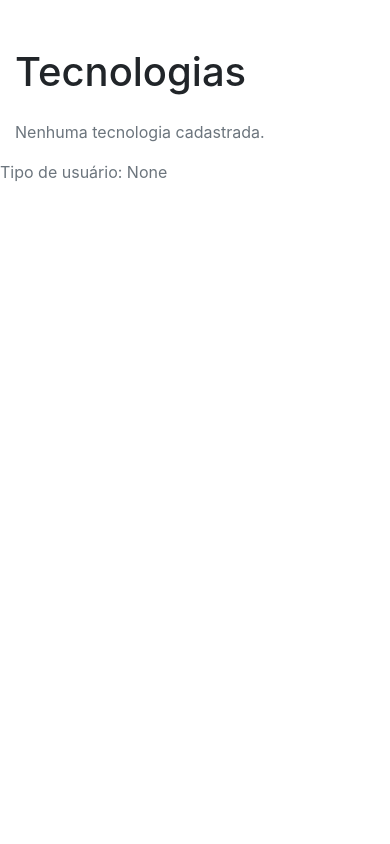
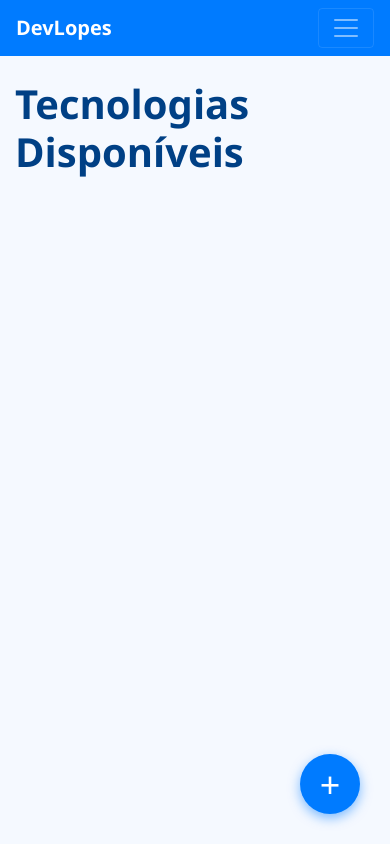
Before and after one commit to llssants/DevLopes, a Django app: page /tecnologias.html in a window 390 px wide. Run offline with Django 5.2, Linux system fonts and the light colour scheme; data that the repository does not hold is empty.

Commit message:
Add files via upload

```diff
--- a/app/templates/tecnologias.html
+++ b/app/templates/tecnologias.html
@@ -1,76 +1,242 @@
 <!DOCTYPE html>
 <html lang="pt-br">
+
 <head>
   <meta charset="UTF-8" />
-  <meta name="viewport" content="width=device-width, initial-scale=1" />
-  <title>Tecnologias - DevLopes</title>
+  <meta name="viewport" content="width=device-width, initial-scale=1, shrink-to-fit=no" />
+  <title>Projetos - DevLopes</title>
 
-  <!-- Bootstrap CSS CDN -->
-  <link
-    href="https://cdn.jsdelivr.net/npm/bootstrap@4.6.2/dist/css/bootstrap.min.css"
-    rel="stylesheet"
-  />
+  <!-- Bootstrap CSS -->
+  <link rel="stylesheet" href="https://cdn.jsdelivr.net/npm/bootstrap@4.6.2/dist/css/bootstrap.min.css" />
+  <style>
+    body {
+      background: #f5f9ff;
+      font-family: "Segoe UI", Tahoma, Geneva, Verdana, sans-serif;
+      color: #333;
+    }
 
-  <!-- Estilo personalizado para o botão flutuante -->
-  <style>
-    .float-button {
+    .navbar {
+      background-color: #007bff;
+    }
+
+    .navbar-brand,
+    .navbar-nav .nav-link {
+      color: white !important;
+      font-weight: 600;
+    }
+
+    .navbar-nav .nav-link:hover {
+      text-decoration: underline;
+    }
+
+    h1 {
+      font-weight: 700;
+      color: #004085;
+      margin-bottom: 30px;
+    }
+
+    .card-project {
+      background: white;
+      border-radius: 10px;
+      box-shadow: 0 2px 10px rgba(0, 0, 0, 0.1);
+      margin-bottom: 20px;
+      padding: 20px 25px;
+      cursor: pointer;
+      transition: box-shadow 0.3s ease, transform 0.2s ease;
+      position: relative;
+    }
+
+    .card-project:hover {
+      box-shadow: 0 6px 20px rgba(0, 0, 0, 0.15);
+      transform: translateY(-4px);
+    }
+
+    .card-title {
+      font-weight: 700;
+      font-size: 1.3rem;
+      margin-bottom: 10px;
+      color: #003366;
+    }
+
+    .card-description {
+      color: #555;
+      font-size: 1rem;
+      line-height: 1.4;
+    }
+
+    .badge-status {
+      position: absolute;
+      top: 15px;
+      right: 15px;
+      font-weight: 600;
+      font-size: 0.85rem;
+      padding: 6px 12px;
+      border-radius: 12px;
+      user-select: none;
+    }
+
+    .badge-info {
+      background-color: #007bff;
+      color: white;
+    }
+
+    .badge-secondary {
+      background-color: #6c757d;
+      color: white;
+    }
+
+    #btn-add-project {
       position: fixed;
       bottom: 30px;
       right: 30px;
-      z-index: 999;
+      width: 60px;
+      height: 60px;
+      background: #007bff;
+      color: white;
+      border-radius: 50%;
+      font-size: 36px;
+      line-height: 60px;
+      text-align: center;
+      box-shadow: 0 4px 12px rgba(0, 123, 255, 0.5);
+      cursor: pointer;
+      transition: background-color 0.3s ease;
+      border: none;
+      z-index: 1050;
+    }
+
+    #btn-add-project:hover {
+      background: #0056b3;
+    }
+
+    .modal-header {
       background-color: #007bff;
       color: white;
-      border: none;
-      border-radius: 50%;
-      width: 60px;
-      height: 60px;
-      font-size: 32px;
-      display: flex;
-      align-items: center;
-      justify-content: center;
-      box-shadow: 0 4px 6px rgba(0, 0, 0, 0.2);
-      transition: background-color 0.3s ease;
     }
 
-    .float-button:hover {
-      background-color: #0056b3;
-      text-decoration: none;
-      color: white;
+    #btnVoltar {
+      font-size: 1rem;
+      padding-left: 0;
+      color: #007bff;
+    }
+
+    #btnVoltar:hover {
+      text-decoration: underline;
     }
   </style>
 </head>
+
 <body>
-  <div class="container mt-5">
-    <h1 class="mb-4">Tecnologias</h1>
 
-    <div class="row">
-      {% for t in tecnologias %}
-      <div class="col-md-4 mb-4">
-        <div class="card h-100">
-          <div class="card-body d-flex align-items-center justify-content-center">
-            <h5 class="card-title mb-0">{{ t.nome }}</h5>
-          </div>
+  <!-- Navbar -->
+ <nav class="navbar navbar-expand-lg navbar-dark bg-primary">
+  <a class="navbar-brand" href="#">DevLopes</a>
+
+  <!-- Botão hamburguer -->
+  <button class="navbar-toggler" type="button" data-toggle="collapse" data-target="#navbarNav"
+    aria-controls="navbarNav" aria-expanded="false" aria-label="Alternar navegação">
+    <span class="navbar-toggler-icon"></span>
+  </button>
+
+  <!-- Itens do menu -->
+  <div class="collapse navbar-collapse" id="navbarNav">
+    <ul class="navbar-nav ml-auto">
+        <li class="nav-item"><a class="nav-link" href="{% url 'dashboard' %}">Dashboard</a></li>
+          <li class="nav-item"><a class="nav-link" href="{% url 'projetos' %}">Projetos</a></li>
+          <li class="nav-item"><a class="nav-link" href="{% url 'tecnologias' %}">Tecnologias</a></li>
+          <li class="nav-item"><a class="nav-link" href="{% url 'reunioes' %}">Reuniões</a></li>
+      <li class="nav-item"><a class="nav-link" href="#">Sair</a></li>
+    </ul>
+  </div>
+</nav>
+
+
+  <div class="container mt-4">
+
+    <h1 class="mb-4">Tecnologias Disponíveis</h1>
+
+    <!-- Botão flutuante -->
+  <button id="btn-add-project" title="Registrar nova tecnologia">+</button>
+
+   <!-- Modal Registrar Tecnologia -->
+<div class="modal fade" id="modalRegistrarTecnologia" tabindex="-1" aria-labelledby="modalRegistrarTecnologiaLabel"
+  aria-hidden="true">
+  <div class="modal-dialog">
+    <div class="modal-content">
+
+      <div class="modal-header">
+        <h5 class="modal-title" id="modalRegistrarTecnologiaLabel">Registrar Tecnologia</h5>
+        <button type="button" class="close" data-dismiss="modal" aria-label="Fechar">
+          <span aria-hidden="true">&times;</span>
+        </button>
+      </div>
+
+      <form id="formRegistrarTecnologia" class="p-3">
+        <div class="form-group">
+          <label for="tituloProjeto">Título da Tecnologia</label>
+          <input type="text" class="form-control" id="tituloProjeto" name="titulo" required />
         </div>
-      </div>
-      {% empty %}
-      <div class="col-12">
-        <p class="text-muted">Nenhuma tecnologia cadastrada.</p>
-      </div>
-      {% endfor %}
+
+        <div class="form-group">
+          <label for="descricaoProjeto">Descrição</label>
+          <textarea class="form-control" id="descricaoProjeto" name="descricao" rows="3" required></textarea>
+        </div>
+
+        <div class="form-group">
+          <label for="statusProjeto">Status</label>
+          <select class="form-control" id="statusProjeto" name="status" required>
+            <option value="">Selecione</option>
+            <option value="andamento">Em andamento</option>
+            <option value="concluido">Concluído</option>
+            <option value="espera">Em espera</option>
+          </select>
+        </div>
+
+        <button type="submit" class="btn btn-success btn-block" style="background-color: #003366;">Registrar</button>
+      </form>
+
     </div>
   </div>
-<p class="text-muted">Tipo de usuário: {{ tipo_usuario }}</p>
-
-{% if tipo_usuario == 'aluno' %}
-  <a href="{% url 'registrar_tecnologia' %}" class="float-button" title="Registrar Tecnologia">+</a>
-{% endif %}
+</div>
 
 
+    <!-- JS Bootstrap, jQuery e Popper.js -->
+    <script src="https://code.jquery.com/jquery-3.5.1.slim.min.js"></script>
+    <script src="https://cdn.jsdelivr.net/npm/popper.js@1.16.1/dist/umd/popper.min.js"></script>
+    <script src="https://cdn.jsdelivr.net/npm/bootstrap@4.6.2/dist/js/bootstrap.min.js"></script>
 
-  <!-- Bootstrap JS e dependências -->
-  <script src="https://code.jquery.com/jquery-3.5.1.slim.min.js"></script>
-  <script
-    src="https://cdn.jsdelivr.net/npm/bootstrap@4.6.2/dist/js/bootstrap.bundle.min.js"
-  ></script>
+   <script>
+  const btnAddProject = document.getElementById('btn-add-project');
+const isCliente = true; // ou false, conforme seu caso
+
+  if (isCliente) {
+  btnAddProject.style.display = 'block';
+}
+
+if (btnAddProject) {
+  btnAddProject.addEventListener('click', () => {
+    $('#modalRegistrarTecnologia').modal('show');
+  });
+}
+
+// Corrigir o id do formulário aqui para formRegistrarTecnologia
+document.getElementById('formRegistrarTecnologia').addEventListener('submit', function (e) {
+  e.preventDefault();
+  const titulo = this.titulo.value.trim();
+  const descricao = this.descricao.value.trim();
+  const status = this.status.value;
+
+  if (!titulo || !descricao || !status) {
+    alert('Por favor, preencha todos os campos.');
+    return;
+  }
+
+  alert(`Tecnologia registrada:\nTítulo: ${titulo}\nDescrição: ${descricao}\nStatus: ${status}`);
+  $('#modalRegistrarTecnologia').modal('hide');
+  this.reset();
+});
+
+</script>
+
+
 </body>
 </html>
--- a/app/views.py
+++ b/app/views.py
@@ -116,19 +116,15 @@
 
 def tecnologias(request):
     tecnologias = Tecnologia.objects.all()
-    tipo_usuario = None
+    return render(request, 'tecnologias.html', {'tecnologias': tecnologias})
 
-    if request.user.is_authenticated:
-        try:
-            usuario = Usuario.objects.get(email=request.user.email)
-            tipo_usuario = usuario.tipo_usuario
-        except Usuario.DoesNotExist:
-            pass
-
-    return render(request, 'tecnologias.html', {
-        'tecnologias': tecnologias,
-        'tipo_usuario': tipo_usuario,
-    })
+def registrar_tecnologia(request):
+    if request.method == 'POST':
+        nome = request.POST.get('nome')
+        descricao = request.POST.get('descricao')
+        if nome and descricao:
+            Tecnologia.objects.create(nome=nome, descricao=descricao, ativa=True)
+        return redirect('tecnologias')
 
 def reunioes(request):
     return render(request, 'reunioes.html')
--- a/config/urls.py
+++ b/config/urls.py
@@ -13,6 +13,7 @@
     path('logout/', logout_view, name='logout'),
     path('projetos.html', projetos, name='projetos'),
     path('tecnologias.html', tecnologias, name='tecnologias'),
+    path('registrar-tecnologia/', registrar_tecnologia, name='registrar_tecnologia'),
     path('reunioes.html', reunioes, name='reunioes'),
     path('chat/', chat_view, name='chat'),
     path('registrar_projeto/', registrar_projeto, name='registrar_projeto'),
```
Also changed, not shown: app/templates/projetos.html (+6 -3 lines).
